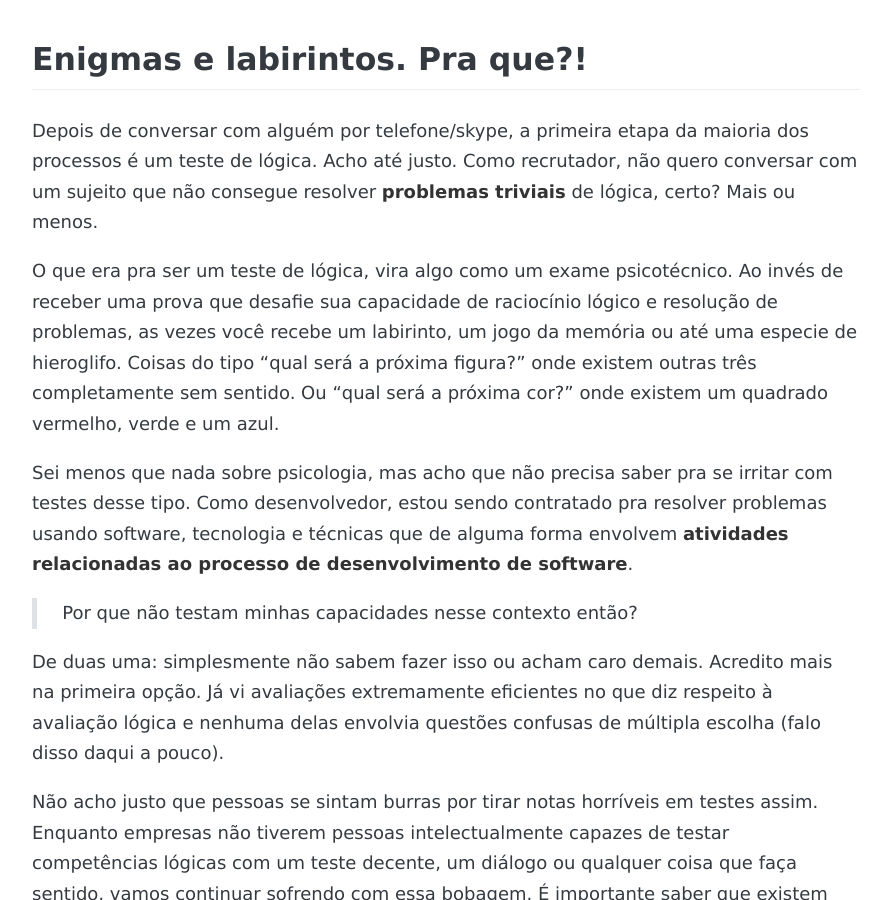
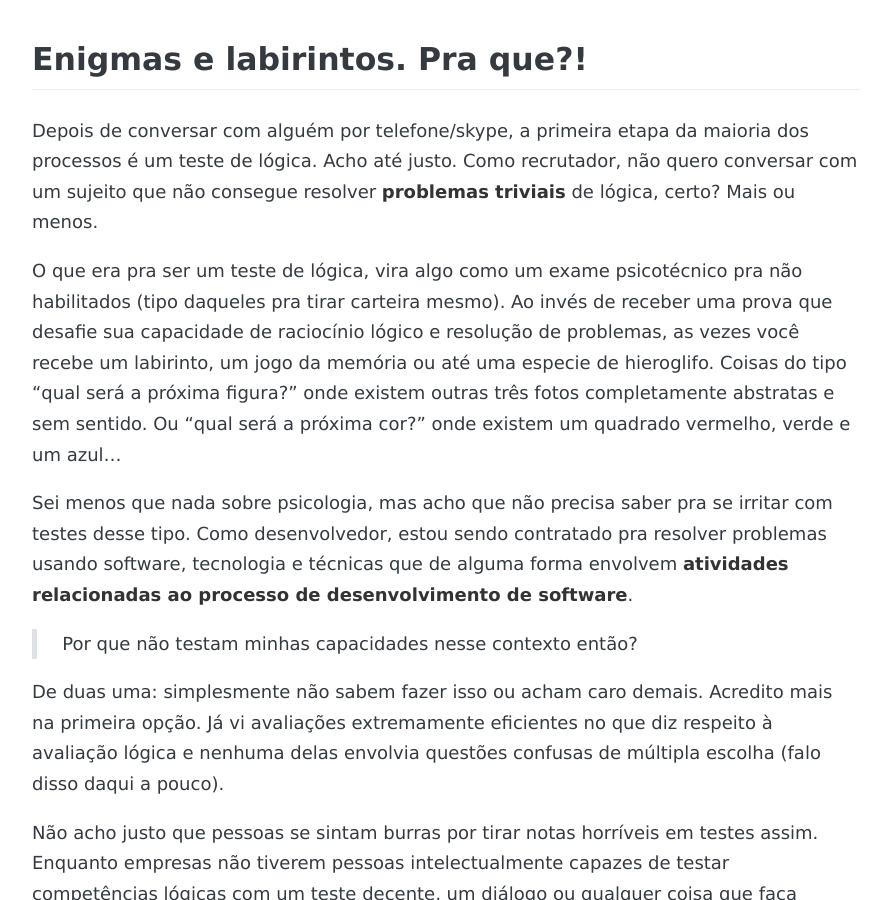
Before and after one commit to andreybleme/andreybleme.github.io, a Jekyll site: the page built from _posts/2017-01-22-processos-de-contratacao-de-desenvolvedores.markdown, in a window 1280 px wide and 900 px high, scrolled down 1704 px. Shown: the whole window, without its empty margins (194-1081 px from the left). Built offline with Jekyll 4.4.1, drawn with Linux system fonts in a browser that asks for light colours; nearby versions of some CDN libraries; some web fonts are replaced; comment, search, counter and statistics services are not loaded; some of the changed text lies outside the part shown.

Commit message:
Update processos de contratação

```diff
--- a/_posts/2017-01-22-processos-de-contratacao-de-desenvolvedores.markdown
+++ b/_posts/2017-01-22-processos-de-contratacao-de-desenvolvedores.markdown
@@ -36,7 +36,7 @@ Enigmas e labirintos. Pra que?!
 ----
 Depois de conversar com alguém por telefone/skype, a primeira etapa da maioria dos processos é um teste de lógica. Acho até justo. Como recrutador, não quero conversar com um sujeito que não consegue resolver **problemas triviais** de lógica, certo? Mais ou menos.
 
-O que era pra ser um teste de lógica, vira algo como um exame psicotécnico. Ao invés de receber uma prova que desafie sua capacidade de raciocínio lógico e resolução de problemas, as vezes você recebe um labirinto, um jogo da memória ou até uma especie de hieroglifo. Coisas do tipo "qual será a próxima figura?" onde existem outras três completamente sem sentido. Ou "qual será a próxima cor?" onde existem um quadrado vermelho, verde e um azul.
+O que era pra ser um teste de lógica, vira algo como um exame psicotécnico pra não habilitados (tipo daqueles pra tirar carteira mesmo). Ao invés de receber uma prova que desafie sua capacidade de raciocínio lógico e resolução de problemas, as vezes você recebe um labirinto, um jogo da memória ou até uma especie de hieroglifo. Coisas do tipo "qual será a próxima figura?" onde existem outras três fotos completamente abstratas e sem sentido. Ou "qual será a próxima cor?" onde existem um quadrado vermelho, verde e um azul...
 
 Sei menos que nada sobre psicologia, mas acho que não precisa saber pra se irritar com testes desse tipo. Como desenvolvedor, estou sendo contratado pra resolver problemas usando software, tecnologia e técnicas que de alguma forma envolvem **atividades relacionadas ao processo de desenvolvimento de software**.
 
```
Also changed, not shown: other parts of _posts/2017-01-22-processos-de-contratacao-de-desenvolvedores.markdown (+1 -1 lines).
